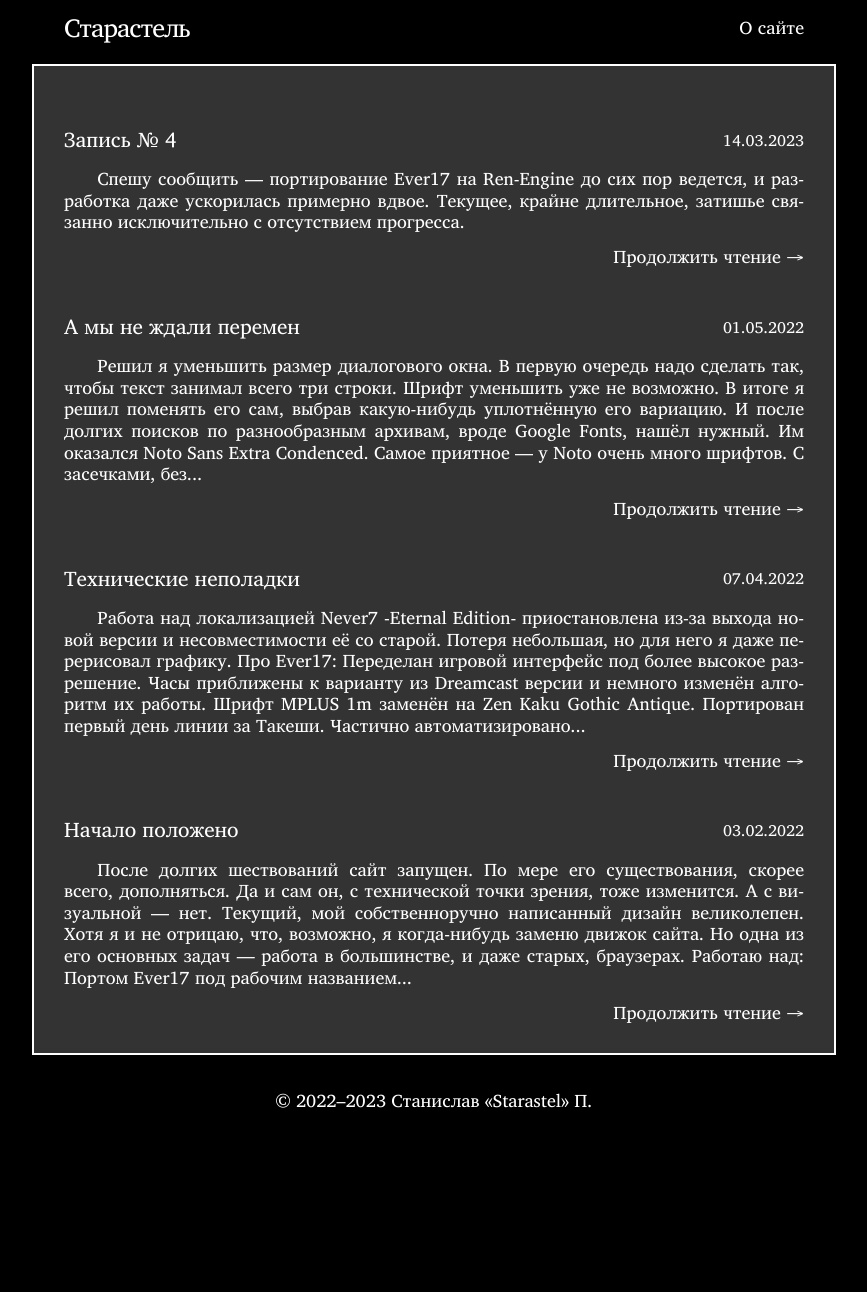
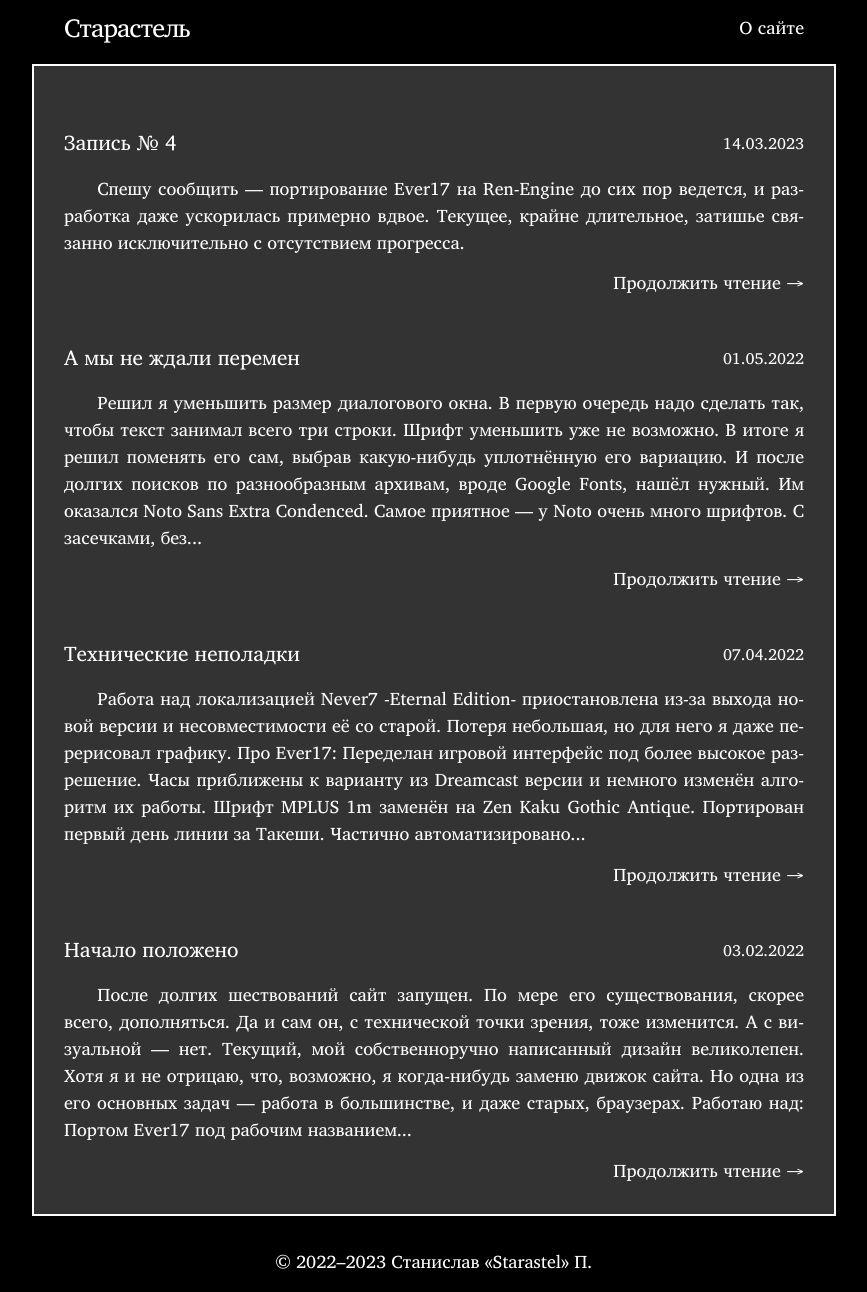
Before and after one commit to Starastel/stStarastel, a Jekyll site: the page built from index.html, in a window 1280 px wide. Shown: the whole page, without its empty margins (206-1073 px from the left). Built offline with Jekyll 4.4.1, drawn with Linux system fonts in a browser that asks for light colours; the list of posts is cut into pages by our own code; before the commit the page ends 1131 px from its top, so only the background shows below that.

Commit message:
Update main.scss

```diff
--- a/assets/main.scss
+++ b/assets/main.scss
@@ -135,17 +135,17 @@ p {
 	-ms-hyphens: auto;
 	hyphens: auto;
 	margin-bottom: 10pt;
-	line-height: 1.2;
+	line-height: 1.5;
 }
 
 li {
 	> ul,
 	> ol {
 		margin-bottom: 10pt;
-		line-height: 1.2;
+		line-height: 1.5;
 	}
 	margin-bottom: 10pt;
-	line-height: 1.2;
+	line-height: 1.5;
 }
 
 h1, h2, h3, h4, h5, h6 {
```
